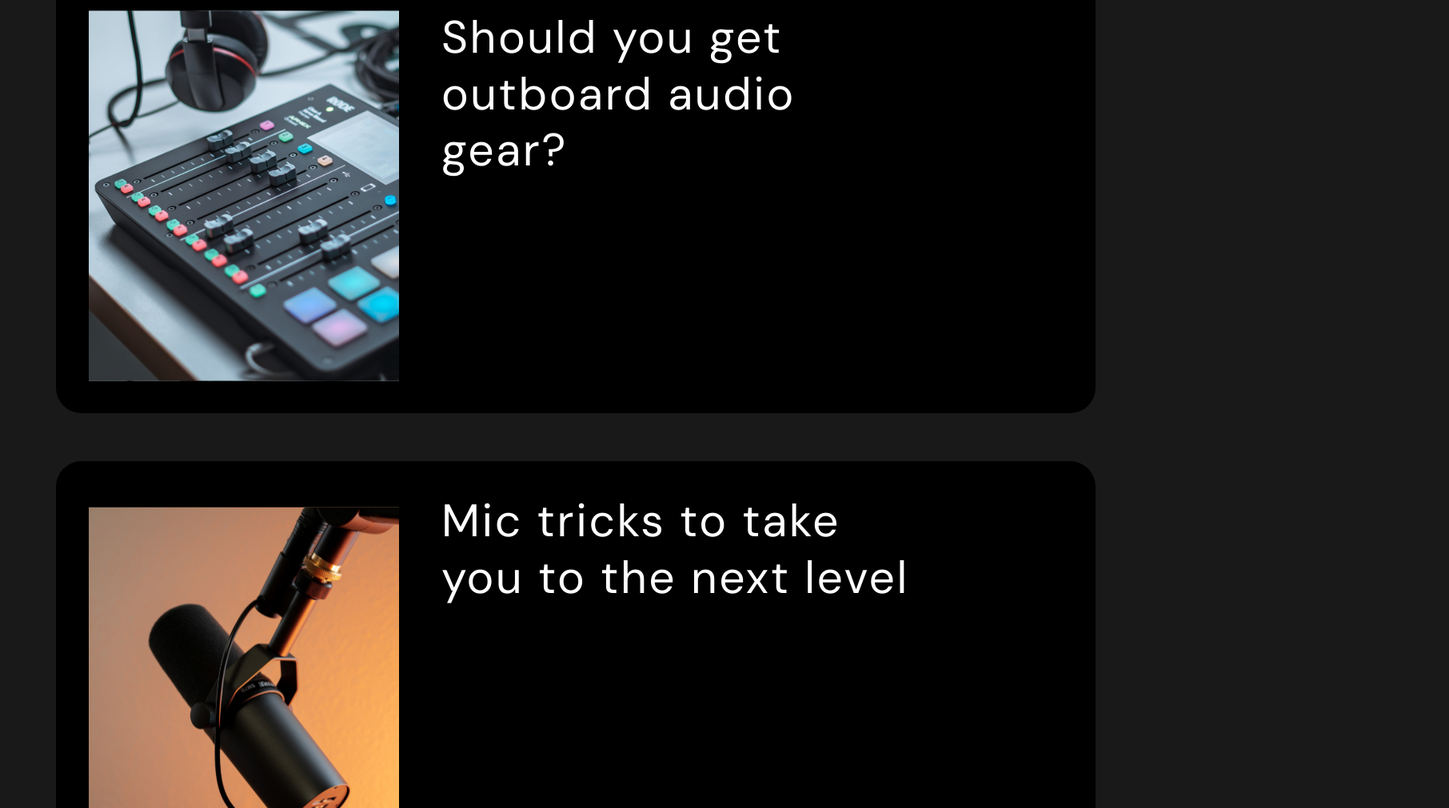
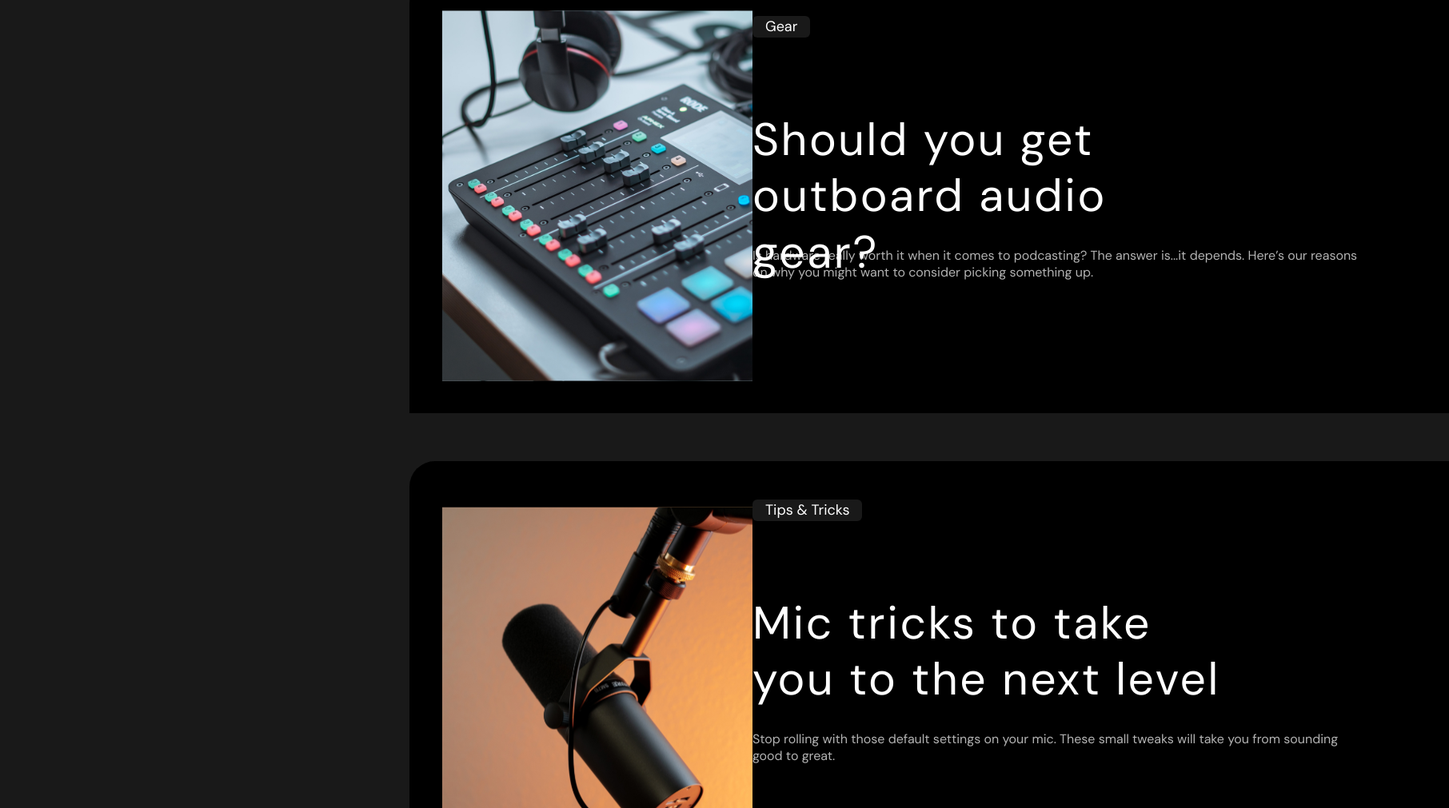
Before and after one commit to GenexiOks/Castaway, a React (Vite) app: page / in a window 1280 px wide. Shown: the part 1299-2310 px from the top of the page at 80% size, 1812 px wide, since content can reach past the window. Built offline with nearby package versions, Linux system fonts and the light colour scheme.

Commit message:
14.09.2024

```diff
--- a/src/components/HomePage.jsx
+++ b/src/components/HomePage.jsx
@@ -1,8 +1,8 @@
-import styles from './HomePage.module.css';
-import logo from '../../logo/Vector.svg';
-import img from '../../img/IMAGE.svg';
-import lines from '../../img/IMAGE1.svg';
-import vector from '../../img/Vector.svg';
+import styles from "./HomePage.module.css";
+import logo from "../../logo/Vector.svg";
+import img from "../../img/IMAGE.svg";
+import lines from "../../img/IMAGE1.svg";
+import vector from "../../img/Vector.svg";
 
 function HomePage() {
     return (
@@ -10,7 +10,7 @@ function HomePage() {
             <div className={styles.header}>
                 <nav>
                     <img src={logo}></img>
-                    <div className={styles['navigation-panel']}>
+                    <div className={styles["navigation-panel"]}>
                         <a href="#" className={styles.home}>
                             Home
                         </a>
@@ -27,58 +27,58 @@ function HomePage() {
                 </nav>
             </div>
 
-            <div className={styles['home-page']}>
-                <section className={styles['section-one']}>
-                    <div className={styles['content-one']}>
+            <div className={styles["home-page"]}>
+                <section className={styles["section-one"]}>
+                    <div className={styles["content-one"]}>
                         <img
                             src={lines}
                             alt="line"
-                            className={styles['img-2']}
+                            className={styles["img-2"]}
                         />
                         <img
                             src={img}
                             alt="home page"
-                            className={styles['img-1']}
+                            className={styles["img-1"]}
                         />
-                        <div className={styles['next-level-text']}>
+                        <div className={styles["next-level-text"]}>
                             <p className={styles.next}>
                                 next
                                 <img src={vector} />
                             </p>
-                            <p className={styles['take-your-podcast']}>
+                            <p className={styles["take-your-podcast"]}>
                                 Take your podcast to the
                             </p>
                             <p className={styles.level}>level</p>
                             <div
                                 className={
-                                    styles['conteiner-for-social-networking']
+                                    styles["conteiner-for-social-networking"]
                                 }
                             >
                                 <p>Listen on</p>
                                 <nav
-                                    className={styles['conteiner-social-logo']}
+                                    className={styles["conteiner-social-logo"]}
                                 >
                                     <div>
-                                        <img src={'./social_logo/IMAGE.png'} />
+                                        <img src={"./social_logo/IMAGE.png"} />
                                     </div>
                                     <div>
                                         <img
-                                            src={'./social_logo/IMAGE (4).png'}
+                                            src={"./social_logo/IMAGE (4).png"}
                                         />
                                     </div>
                                     <div>
                                         <img
-                                            src={'./social_logo/IMAGE (3).png'}
+                                            src={"./social_logo/IMAGE (3).png"}
                                         />
                                     </div>
                                     <div>
                                         <img
-                                            src={'./social_logo/IMAGE (2).png'}
+                                            src={"./social_logo/IMAGE (2).png"}
                                         />
                                     </div>
                                     <div>
                                         <img
-                                            src={'./social_logo/IMAGE (1).png'}
+                                            src={"./social_logo/IMAGE (1).png"}
                                         />
                                     </div>
                                 </nav>
@@ -87,39 +87,68 @@ function HomePage() {
                     </div>
                 </section>
             </div>
-            <div className={styles['conteiner-about-us']}>
+            <div className={styles["conteiner-about-us"]}>
                 <section>
-                    <div className={styles['all-episodes-text']}>
+                    <div className={styles["all-episodes-text"]}>
                         <p>Latest episodes</p>
                         <button>View all episodes</button>
                     </div>
-                    <div className={styles['all-episodes-preview']}>
-                        <div className={styles['episode-one']}>
+                    <div className={styles["all-episodes-preview"]}>
+                        <div className={styles["episode-one"]}>
                             <section>
                                 <img src="./episodes_img/3.svg" />
-                                <div className={styles['episode-text']}>
-                                    <p className={styles['header-text']}>
+                                <div className={styles["episode-text"]}>
+                                    <p className={styles["episode-tag"]}>
+                                        Gear
+                                    </p>
+                                    <p className={styles["header-text"]}>
                                         Should you get outboard audio gear?
+                                    </p>
+                                    <p className={styles["main-text-episode"]}>
+                                        Is hardware really worth it when it
+                                        comes to podcasting? The answer is...it
+                                        depends. Here’s our reasons on why you
+                                        might want to consider picking something
+                                        up.
+                                    </p>
+                                    <div
+                                        id={styles["container-episode-number"]}
+                                    ></div>
+                                </div>
+                            </section>
+                        </div>
+                        <div className={styles["episode-second"]}>
+                            <section>
+                                <img src="./episodes_img/1.svg" />
+                                <div className={styles["episode-text"]}>
+                                    <p className={styles["episode-tag"]}>
+                                        Tips & Tricks
+                                    </p>
+                                    <p className={styles["header-text"]}>
+                                        Mic tricks to take you to the next level
+                                    </p>
+                                    <p className={styles["main-text-episode"]}>
+                                        Stop rolling with those default settings
+                                        on your mic. These small tweaks will
+                                        take you from sounding good to great.
                                     </p>
                                 </div>
                             </section>
                         </div>
-                        <div className={styles['episode-second']}>
-                            <section>
-                                <img src="./episodes_img/1.svg" />
-                                <div className={styles['episode-text']}>
-                                    <p className={styles['header-text']}>
-                                        Mic tricks to take you to the next level
-                                    </p>
-                                </div>
-                            </section>
-                        </div>
-                        <div className={styles['episode-third']}>
+                        <div className={styles["episode-third"]}>
                             <section>
                                 <img src="./episodes_img/2.svg" />
-                                <div className={styles['episode-text']}>
-                                    <p className={styles['header-text']}>
+                                <div className={styles["episode-text"]}>
+                                    <p className={styles["episode-tag"]}>
+                                        Gear
+                                    </p>
+                                    <p className={styles["header-text"]}>
                                         The best microphone under $200
+                                    </p>
+                                    <p className={styles["main-text-episode"]}>
+                                        With so many microphones on the market,
+                                        how are you supposed to know what’s the
+                                        best? Take a look at our top picks.
                                     </p>
                                 </div>
                             </section>
--- a/src/components/HomePage.module.css
+++ b/src/components/HomePage.module.css
@@ -5,7 +5,7 @@
 
 p,
 a {
-    font-family: 'DM Sans', sans-serif;
+    font-family: "DM Sans", sans-serif;
     color: white;
     font-optical-sizing: auto;
     font-style: normal;
@@ -265,13 +265,25 @@ a:hover {
     border-radius: 6px;
 }
 
-.all-episodes-preview div {
+/* .all-episodes-preview div {
     position: absolute;
     width: 1300px;
     height: 545px;
     border-radius: 32px 0px 0px 0px;
     background: #000000;
     border-radius: 32px;
+} */
+
+.episode-one,
+.episode-second,
+.episode-third {
+    position: absolute;
+    width: 1300px;
+    height: 545px;
+    border-radius: 32px 0px 0px 0px;
+    background: #000000;
+    border-radius: 32px;
+    left: 442px;
 }
 
 .episode-one {
@@ -317,6 +329,7 @@ section .episode-text {
 }
 
 .header-text {
+    position: absolute;
     width: 611px;
     height: 141px;
     top: 127.56px;
@@ -325,3 +338,32 @@ section .episode-text {
     letter-spacing: 2.559999942779541px;
     text-align: left;
 }
+
+.episode-tag {
+    position: absolute;
+    width: auto;
+    height: 27px;
+    top: 7.56px;
+    border-radius: 6px;
+    background-color: #191919;
+    padding-left: 16px;
+    padding-right: 16px;
+    font-size: 18px;
+    line-height: 27px;
+    text-align: left;
+}
+
+.main-text-episode {
+    position: absolute;
+    width: 767px;
+    height: 66px;
+    top: 296.56px;
+    color: rgba(255, 255, 255, 0.7);
+}
+
+#container-episode-number {
+    position: absolute;
+    width: 76px;
+    height: 27px;
+    top: 83px;
+}
```
